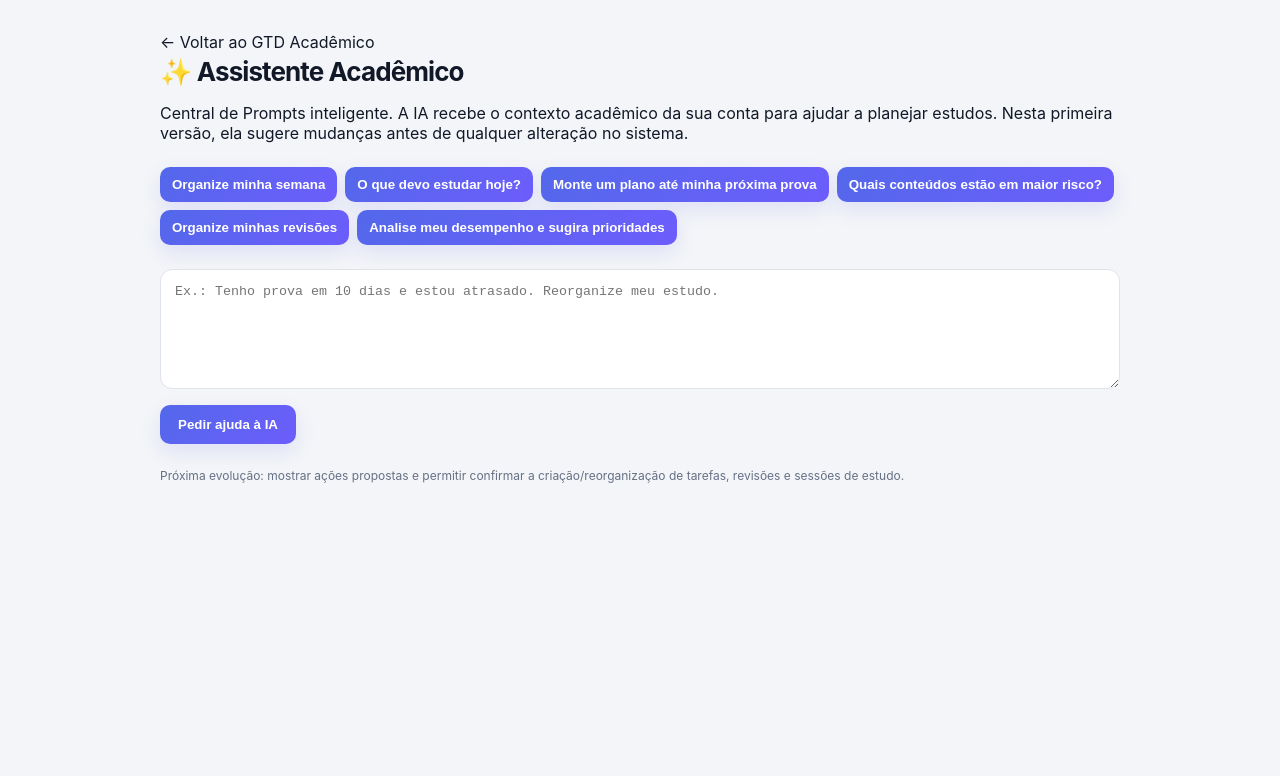
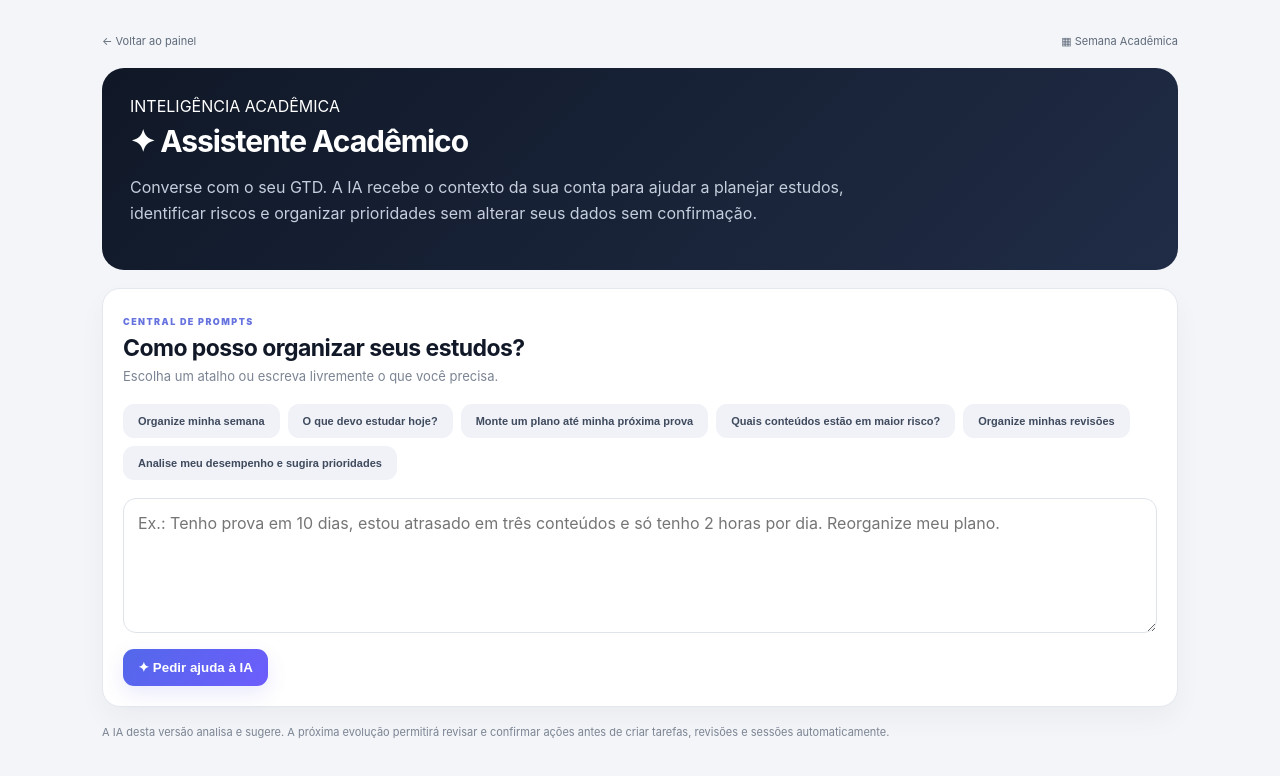
Before and after one commit to gustavorma19-art/gtd---academico---gustavo-rodrigues, a Next.js app: page /assistente in a window 1280 px wide. Shown: the top 776 px of the page. Built offline with nearby package versions, Linux system fonts and the light colour scheme; no server answers; the database is empty.

Commit message:
Redesenha Central de Prompts e Assistente IA

```diff
--- a/app/assistente/page.js
+++ b/app/assistente/page.js
@@ -7,6 +7,6 @@ const prompts=['Organize minha semana','O que devo estudar hoje?','Monte um plan
 export default function AssistantPage(){
  const [message,setMessage]=useState('');const [answer,setAnswer]=useState('');const [busy,setBusy]=useState(false);const [context,setContext]=useState({})
  useEffect(()=>{(async()=>{const [t,c,a,s]=await Promise.all([supabase.from('tasks').select('name,subject,due_date,done'),supabase.from('contents').select('name,subject,mastery,next_review'),supabase.from('assessments').select('name,subject,assessment_date'),supabase.from('study_sessions').select('subject,topic,minutes,questions,correct,studied_at').order('studied_at',{ascending:false}).limit(30)]);setContext({tasks:t.data||[],contents:c.data||[],assessments:a.data||[],recentStudy:s.data||[]})})()},[])
- async function ask(text=message){if(!text.trim())return;setBusy(true);setAnswer('');const r=await fetch('/api/assistant',{method:'POST',headers:{'Content-Type':'application/json'},body:JSON.stringify({message:text,context})});const d=await r.json();setAnswer(d.text||d.error||'Não foi possível responder.');setBusy(false)}
- return <main style={{maxWidth:1000,margin:'0 auto',padding:'32px 20px',fontFamily:'Inter,system-ui'}}><a href="/" style={{textDecoration:'none'}}>← Voltar ao GTD Acadêmico</a><h1>✨ Assistente Acadêmico</h1><p>Central de Prompts inteligente. A IA recebe o contexto acadêmico da sua conta para ajudar a planejar estudos. Nesta primeira versão, ela sugere mudanças antes de qualquer alteração no sistema.</p><div style={{display:'flex',gap:8,flexWrap:'wrap',margin:'24px 0'}}>{prompts.map(p=><button key={p} onClick={()=>{setMessage(p);ask(p)}} style={{padding:'10px 12px',border:0,borderRadius:10,cursor:'pointer'}}>{p}</button>)}</div><textarea value={message} onChange={e=>setMessage(e.target.value)} placeholder="Ex.: Tenho prova em 10 dias e estou atrasado. Reorganize meu estudo." style={{width:'100%',minHeight:120,padding:14,borderRadius:12,border:'1px solid #dfe3ea'}}/><button onClick={()=>ask()} disabled={busy} style={{marginTop:12,padding:'12px 18px',border:0,borderRadius:10,cursor:'pointer'}}>{busy?'Analisando…':'Pedir ajuda à IA'}</button>{answer&&<section style={{whiteSpace:'pre-wrap',marginTop:24,padding:20,border:'1px solid #e5e8ee',borderRadius:16,background:'#fff'}}>{answer}</section>}<p style={{marginTop:24,fontSize:12,color:'#667085'}}>Próxima evolução: mostrar ações propostas e permitir confirmar a criação/reorganização de tarefas, revisões e sessões de estudo.</p></main>
+ async function ask(text=message){if(!text.trim())return;setBusy(true);setAnswer('');try{const r=await fetch('/api/assistant',{method:'POST',headers:{'Content-Type':'application/json'},body:JSON.stringify({message:text,context})});const d=await r.json();setAnswer(d.text||d.error||'Não foi possível responder.')}catch{setAnswer('Não foi possível conectar ao assistente agora.')}setBusy(false)}
+ return <main className="standalone"><div className="standaloneTop"><a href="/">← Voltar ao painel</a><a href="/semana">▦ Semana Acadêmica</a></div><section className="standaloneHero"><span>INTELIGÊNCIA ACADÊMICA</span><h1>✦ Assistente Acadêmico</h1><p>Converse com o seu GTD. A IA recebe o contexto da sua conta para ajudar a planejar estudos, identificar riscos e organizar prioridades sem alterar seus dados sem confirmação.</p></section><section className="assistantBox"><div className="pageIntro"><span>CENTRAL DE PROMPTS</span><h2>Como posso organizar seus estudos?</h2><p>Escolha um atalho ou escreva livremente o que você precisa.</p></div><div className="promptChips">{prompts.map(p=><button key={p} onClick={()=>{setMessage(p);ask(p)}}>{p}</button>)}</div><textarea value={message} onChange={e=>setMessage(e.target.value)} placeholder="Ex.: Tenho prova em 10 dias, estou atrasado em três conteúdos e só tenho 2 horas por dia. Reorganize meu plano."/><button onClick={()=>ask()} disabled={busy} style={{marginTop:12}}>{busy?'Analisando seu contexto…':'✦ Pedir ajuda à IA'}</button>{answer&&<section className="assistantAnswer">{answer}</section>}</section><p style={{marginTop:18,fontSize:11,color:'#7b8493'}}>A IA desta versão analisa e sugere. A próxima evolução permitirá revisar e confirmar ações antes de criar tarefas, revisões e sessões automaticamente.</p></main>
 }
```
